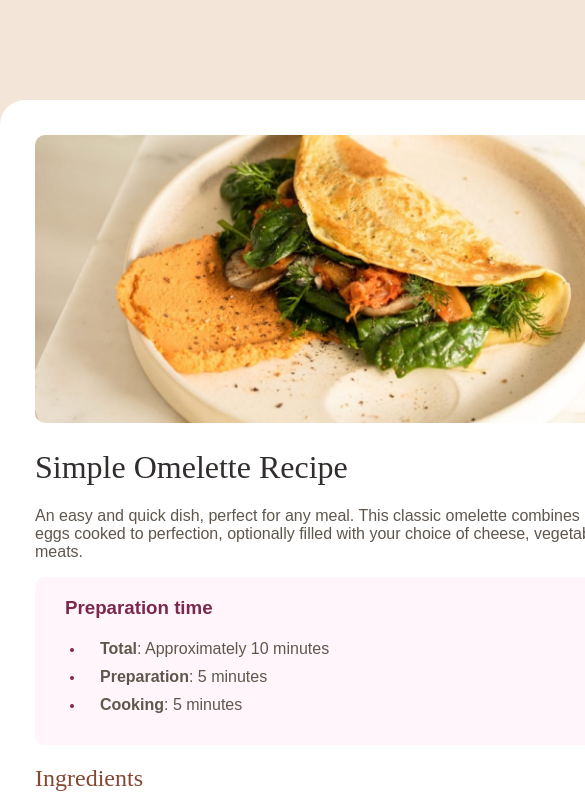
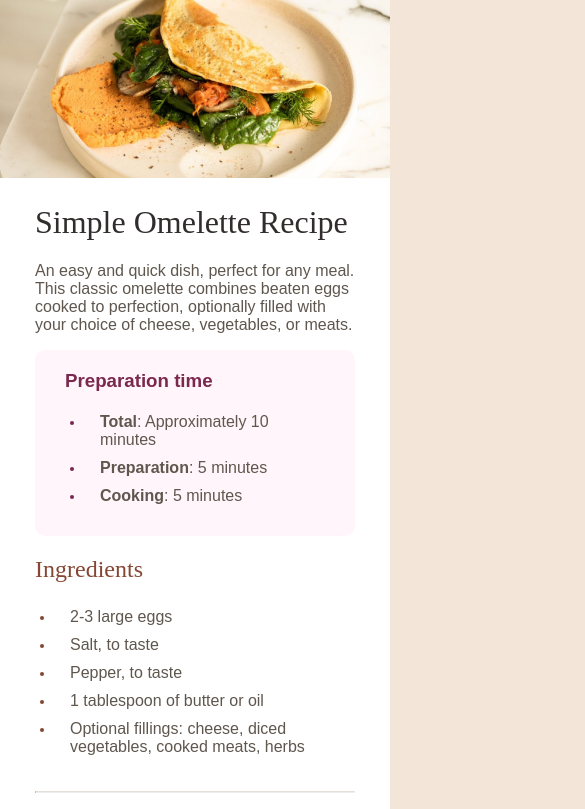
Before and after one commit to iridiffinis/recipe-page-main, a plain HTML site: page index.html in a window 390 px wide. Shown: the top 809 px of the page, 585 px wide, since content can reach past the window. Drawn offline with Linux system fonts and the light colour scheme.

Commit message:
responsive + readme

```diff
--- a/index.html
+++ b/index.html
@@ -17,6 +17,7 @@
 
     <img src="assets/images/image-omelette.jpeg" class="image-omelette">
 
+    <div class="responsive">
       <h1>Simple Omelette Recipe</h1>
 
       <p>An easy and quick dish, perfect for any meal. This classic omelette combines beaten eggs cooked
@@ -88,12 +89,13 @@
           <td><b>22g</b></td>
         </tr>
       </table>
+    </div>
 
   </div>
 
   <div class="attribution">
     Challenge by <a href="https://www.frontendmentor.io?ref=challenge" target="_blank">Frontend Mentor</a>.
-    Coded by <a href="#">Irina</a>.
+    Coded by <a href="https://github.com/iridiffinis">Irina</a>.
   </div>
 </body>
 </html>
--- a/styles.css
+++ b/styles.css
@@ -119,3 +119,28 @@ ol li::marker{
 .nutritional-table td b {
     color: hsl(14, 45%, 36%);
 }
+
+@media screen and (max-width: 700px) {
+    body{
+        margin: 0;
+        padding: 0;
+        justify-content: center;
+    }
+
+    .content {
+        border-radius: 0;
+        padding: 0;
+        width: 100%;
+        margin: auto;
+        margin-bottom: 25px;
+    }
+
+    .image-omelette{
+        width: 100%;
+        border-radius: 0;
+    }
+
+    .responsive {
+        padding: 0 35px;
+    }
+}
```
Also changed, not shown: 2 other files. Lines whose indentation alone changed are shown as unchanged.
